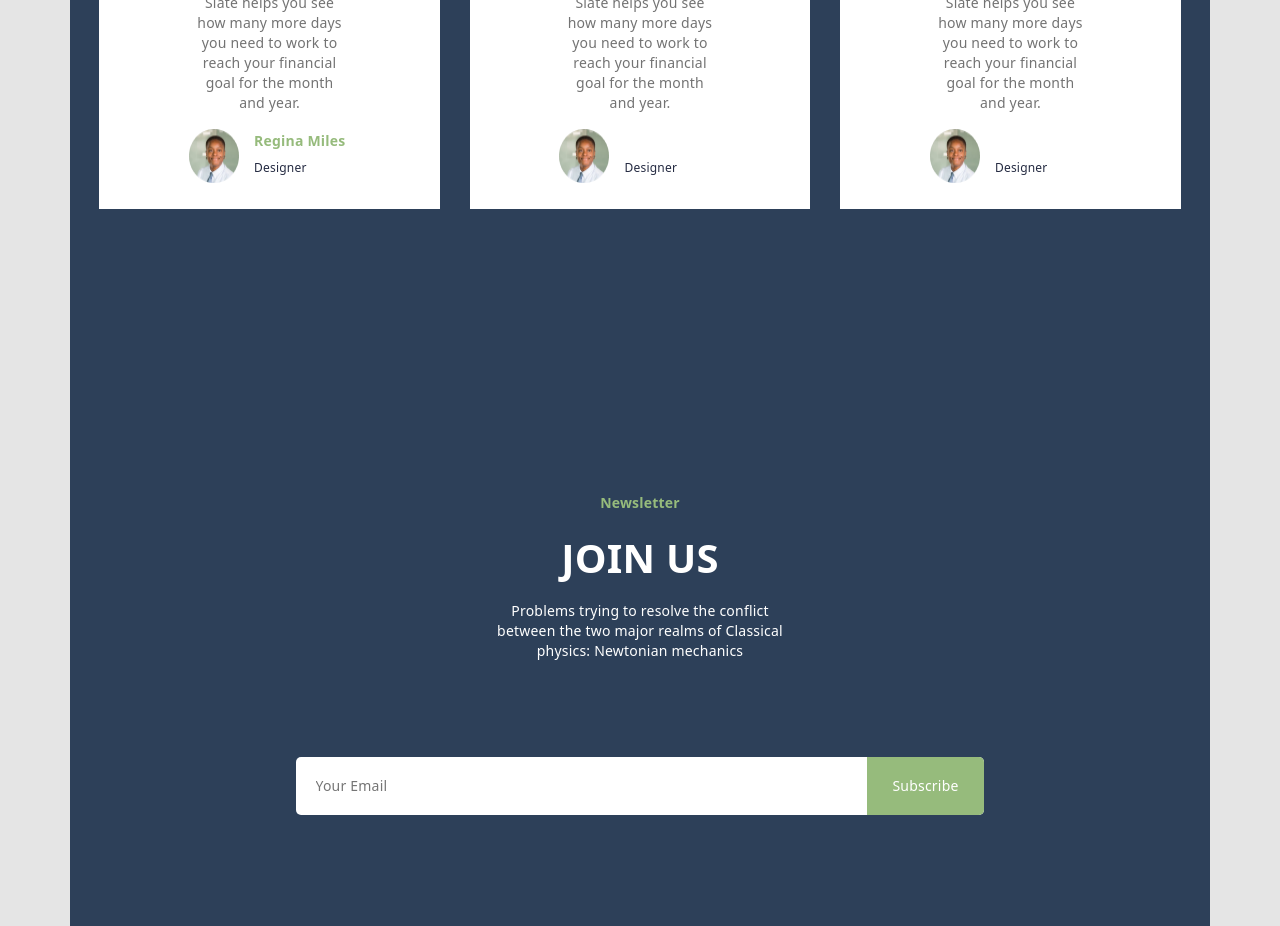
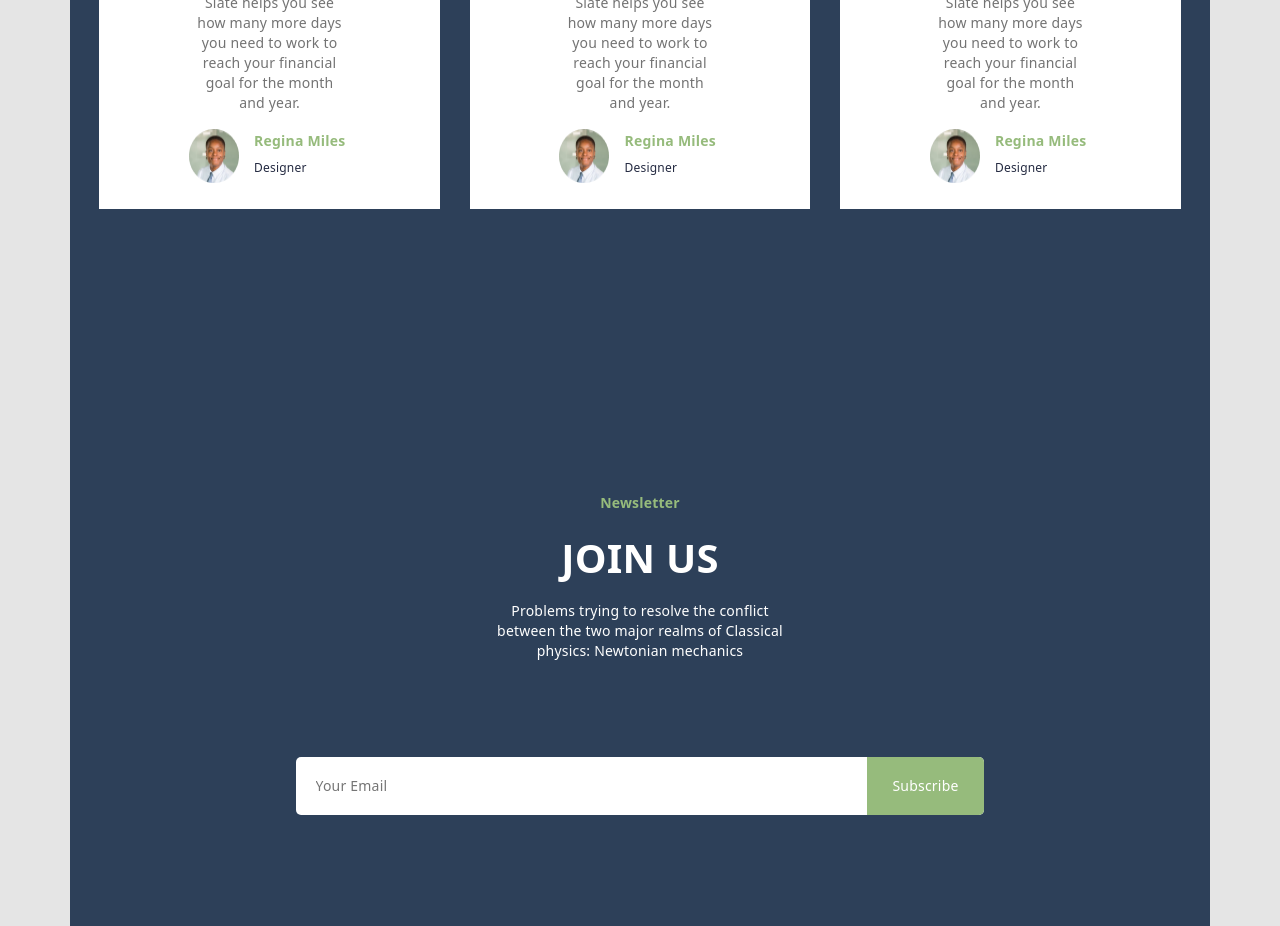
Before and after one commit to ankurtyagi89/Bootstrap-Big-Website, a plain HTML site: page index.html in a window 1280 px wide. Shown: the part 5760-6686 px from the top of the page. Drawn offline with nearby package versions, Linux system fonts and the light colour scheme.

Commit message:
initial commit

```diff
--- a/index.html
+++ b/index.html
@@ -458,7 +458,7 @@
             <div class="card-content-2">
               <img src="images/photo2.png" alt="img">
               <div class="div">
-                <h6 class="link">Regina Miles</h6>
+                <h6 class="link-2">Regina Miles</h6>
                 <h6 class="h6">Designer</h6>
               </div>
             </div>
@@ -484,7 +484,7 @@
             <div class="card-content-2">
               <img src="images/photo2.png" alt="img">
               <div class="div">
-                <h6 class="link">Regina Miles</h6>
+                <h6 class="link-2">Regina Miles</h6>
                 <h6 class="h6">Designer</h6>
               </div>
             </div>
```
